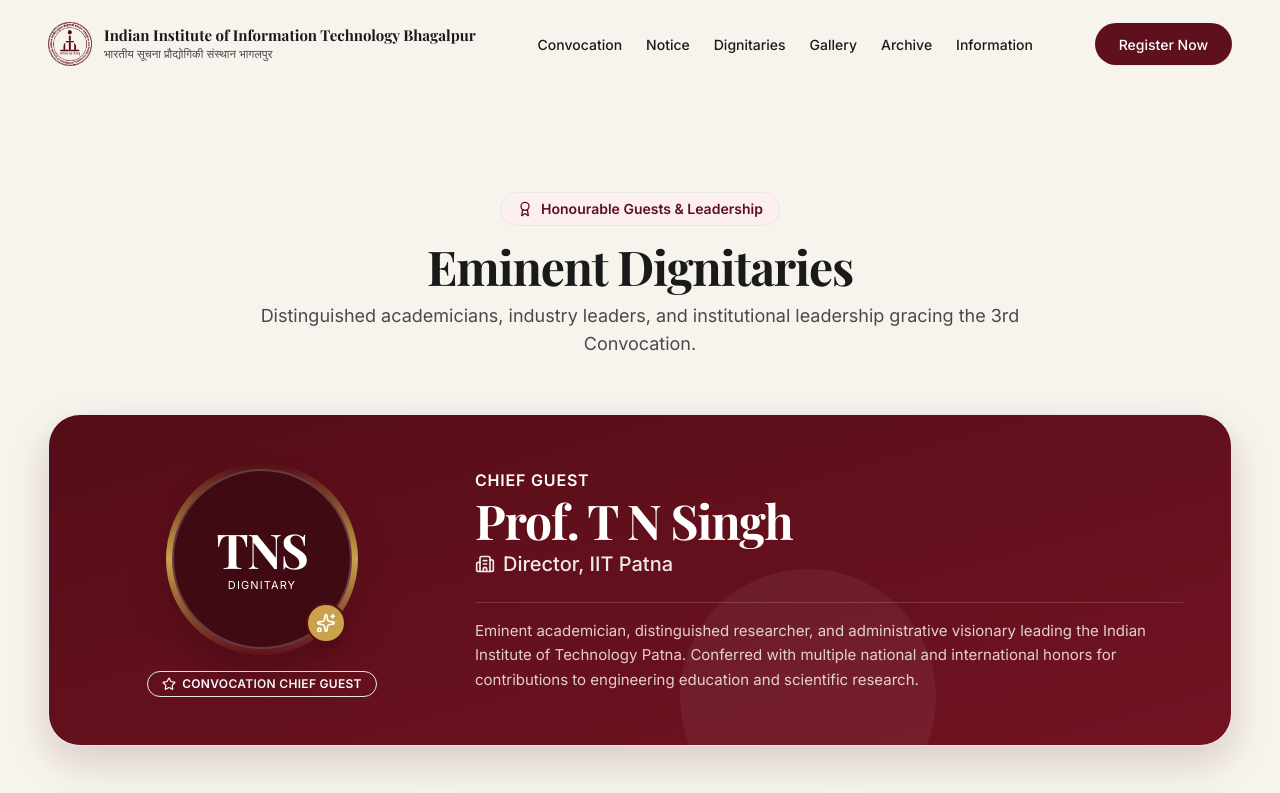
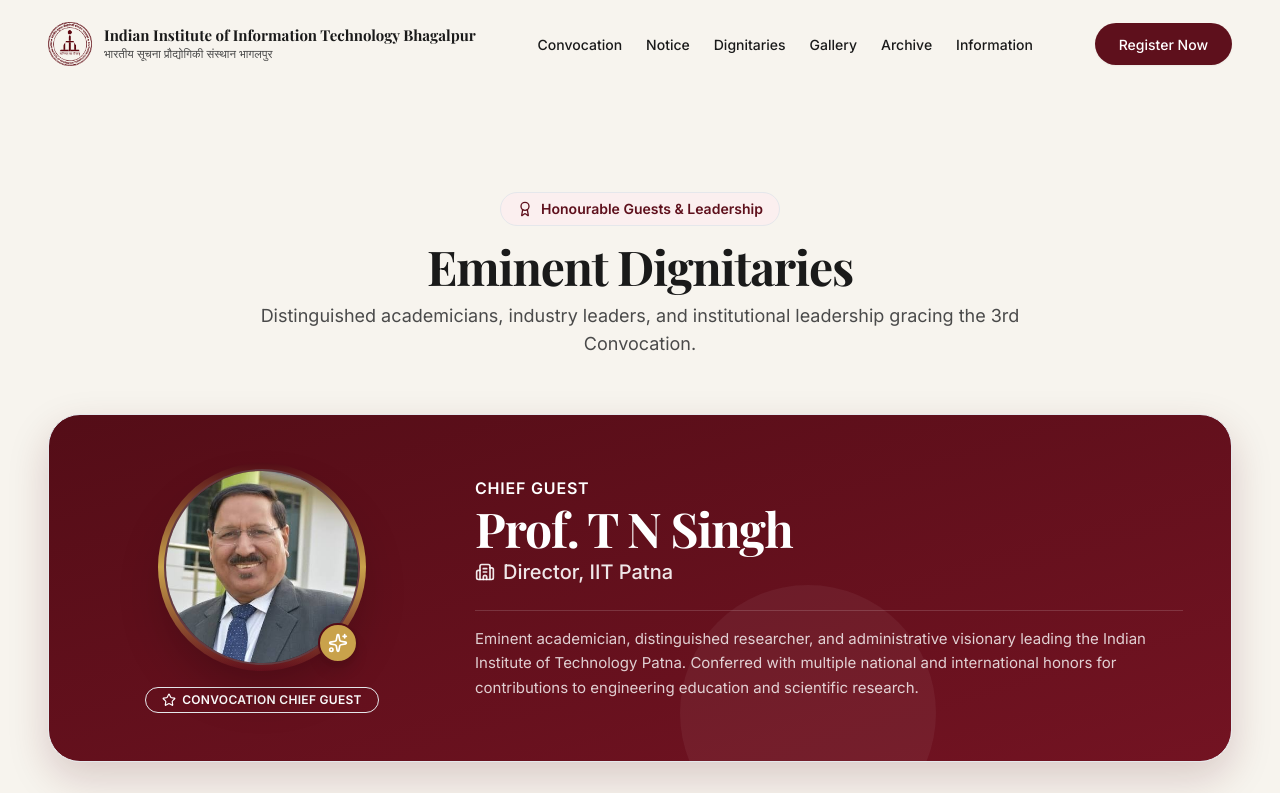
Before and after one commit to code-yashkumar/Convocation-iiitbh, a React (Vite) app: page /dignitary in a window 1280 px wide. Shown: the top 793 px of the page. Built offline with nearby package versions, Linux system fonts and the light colour scheme; a web font is replaced by a local one.

Commit message:
Add official photo of Chief Guest Prof. T N Singh in Dignitaries section

```diff
--- a/src/sections/Dignitaries/index.jsx
+++ b/src/sections/Dignitaries/index.jsx
@@ -10,6 +10,7 @@ const CHIEF_GUEST = {
   badge: 'Chief Guest',
   bio: 'Eminent academician, distinguished researcher, and administrative visionary leading the Indian Institute of Technology Patna. Conferred with multiple national and international honors for contributions to engineering education and scientific research.',
   initials: 'TNS',
+  image: '/assets/dignitaries/prof-tn-singh.jpg',
 };
 
 const DIGNITARIES = [
@@ -72,24 +73,23 @@ export function DignitariesSection() {
               <div className="lg:col-span-4 flex flex-col items-center sm:items-start lg:items-center text-center">
                 <div className="relative">
                   {/* Outer Gold Ring */}
-                  <div className="w-36 h-36 sm:w-44 sm:h-44 lg:w-48 lg:h-48 rounded-full bg-gradient-to-b from-gold-400 via-gold-500 to-gold-600 p-1.5 shadow-2xl flex items-center justify-center">
-                    <div className="w-full h-full rounded-full bg-[#3F0A11] flex flex-col items-center justify-center text-white border-2 border-white/20">
-                      <span className="font-display font-bold text-3xl sm:text-4xl lg:text-5xl tracking-tight text-gold-300">
-                        {CHIEF_GUEST.initials}
-                      </span>
-                      <span className="font-body text-[11px] text-gold-200/80 uppercase tracking-widest mt-1">
-                        Dignitary
-                      </span>
+                  <div className="w-40 h-40 sm:w-48 sm:h-48 lg:w-52 lg:h-52 rounded-full bg-gradient-to-b from-gold-400 via-gold-500 to-gold-600 p-1.5 shadow-2xl flex items-center justify-center">
+                    <div className="w-full h-full rounded-full overflow-hidden bg-[#3F0A11] border-2 border-white/20">
+                      <img
+                        src={CHIEF_GUEST.image}
+                        alt="Prof. T N Singh, Director IIT Patna - Convocation Chief Guest"
+                        className="w-full h-full object-cover object-top select-none"
+                      />
                     </div>
                   </div>
 
                   {/* Gold Star Badge on Avatar */}
-                  <div className="absolute bottom-2 right-2 sm:bottom-3 sm:right-3 w-10 h-10 rounded-full bg-gold-500 text-charcoal-950 flex items-center justify-center shadow-lg border-2 border-[#540D17]">
+                  <div className="absolute bottom-1 right-1 sm:bottom-2 sm:right-2 w-10 h-10 rounded-full bg-gold-500 text-charcoal-950 flex items-center justify-center shadow-lg border-2 border-[#540D17]">
                     <Sparkles className="w-5 h-5 fill-charcoal-950" />
                   </div>
                 </div>
 
-                <div className="mt-4 inline-flex items-center gap-1.5 px-3.5 py-1 rounded-full bg-gold-500/20 border border-gold-400/40 text-gold-300 font-body text-xs font-semibold tracking-wide uppercase">
+                <div className="mt-4 inline-flex items-center gap-1.5 px-4 py-1 rounded-full bg-gold-500/20 border border-gold-400/40 text-gold-300 font-body text-xs font-semibold tracking-wide uppercase">
                   <Star className="w-3.5 h-3.5 fill-gold-400 text-gold-400" />
                   <span>Convocation Chief Guest</span>
                 </div>
```
Also changed, not shown: public/assets/dignitaries/prof-tn-singh.jpg (added).
